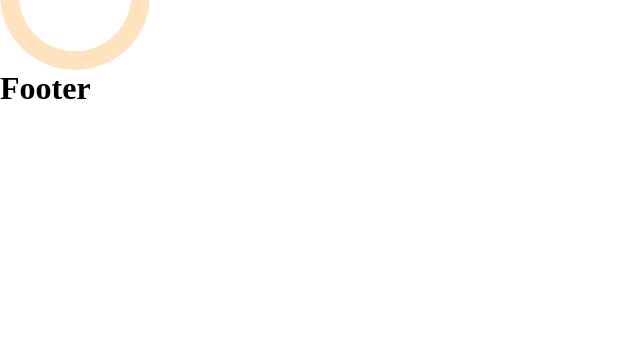
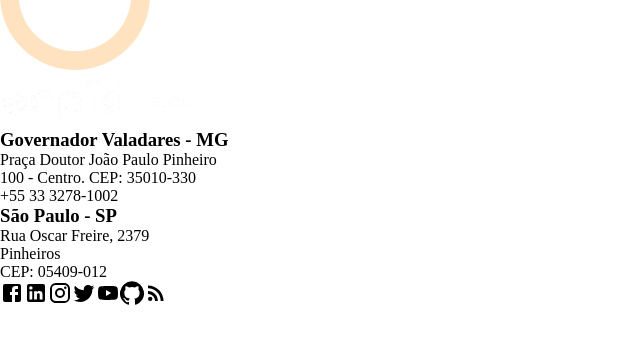
Before and after one commit to Apiki/front-end-challenge, a React (Create React App) app: page / in a window 1280 px wide. Shown: the part 194-538 px from the top of the page, without its empty margins (0-640 px from the left). Built offline with nearby package versions, Linux system fonts and the light colour scheme; no server answers.

Commit message:
Adicionando componente Footer.

```diff
--- a/src/components/Footer/index.js
+++ b/src/components/Footer/index.js
@@ -1,8 +1,45 @@
 import React from 'react';
 import './stylesheet.css';
+import LogoApiki from '../../assets/logoapiki.png';
+import FacebookIcon from '@material-ui/icons/Facebook';
+import LinkedInIcon from '@material-ui/icons/LinkedIn';
+import InstagramIcon from '@material-ui/icons/Instagram';
+import TwitterIcon from '@material-ui/icons/Twitter';
+import YouTubeIcon from '@material-ui/icons/YouTube';
+import GitHubIcon from '@material-ui/icons/GitHub';
+import RssFeedIcon from '@material-ui/icons/RssFeed';
 
 const Footer = () => {
-  return ( <h1>Footer</h1> );
+  return (
+    <footer>
+        <img className="logo-footer" src={LogoApiki} alt="LogoApiki"></img>
+
+        <div className="adress-footer">
+          <h3>Governador Valadares - MG</h3>
+          <p>Praça Doutor João Paulo Pinheiro</p>
+          <p>100 - Centro. CEP: 35010-330</p>
+          <p>+55 33 3278-1002</p>
+        </div>
+
+        <div className="adress-footer">
+          <h3>São Paulo - SP</h3>
+          <p>Rua Oscar Freire, 2379</p>
+          <p>Pinheiros</p>
+          <p>CEP: 05409-012</p>
+        </div>
+
+        <div className="icons-footer">
+          <FacebookIcon id="color"/>
+          <LinkedInIcon id="color"/>
+          <InstagramIcon id="color"/>
+          <TwitterIcon id="color"/>
+          <YouTubeIcon id="color"/>
+          <GitHubIcon id="color"/>
+          <RssFeedIcon id="color"/>
+        </div>
+
+    </footer>
+  );
 }
 
 export default Footer;
```
